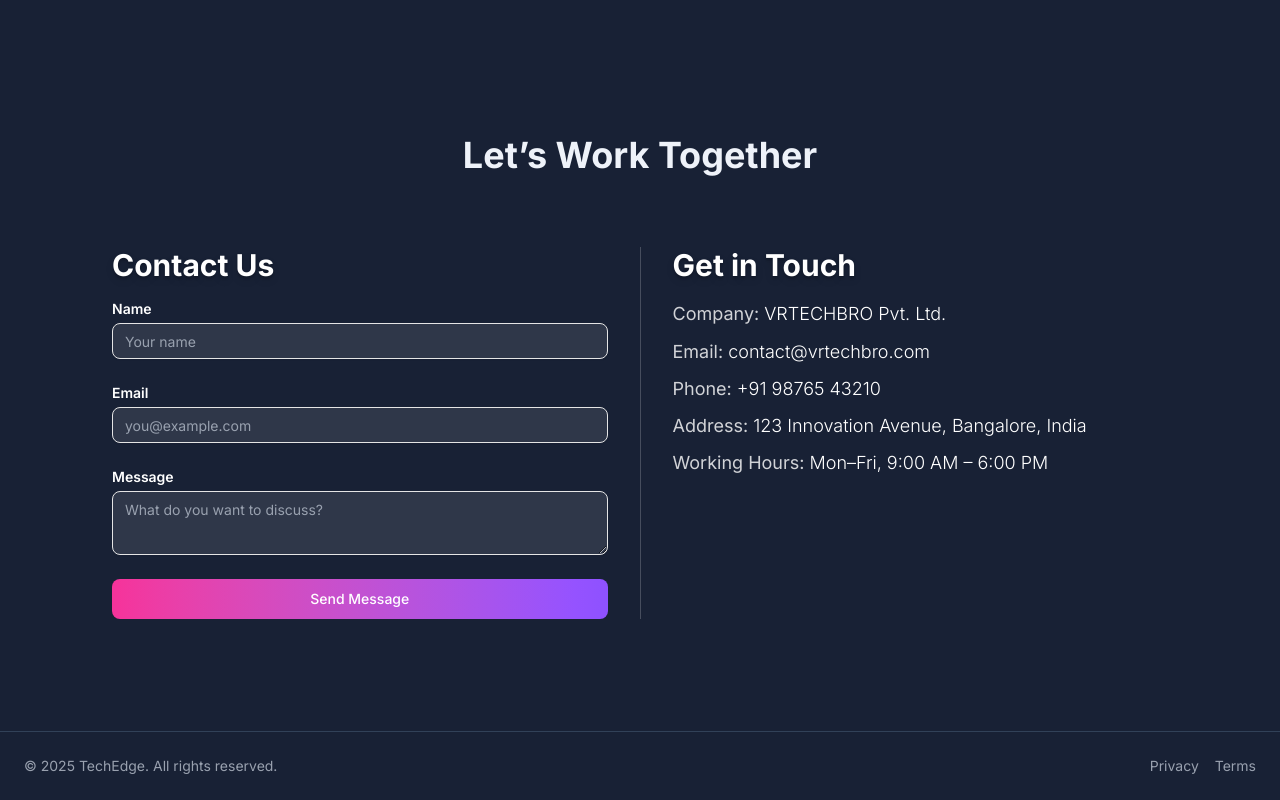
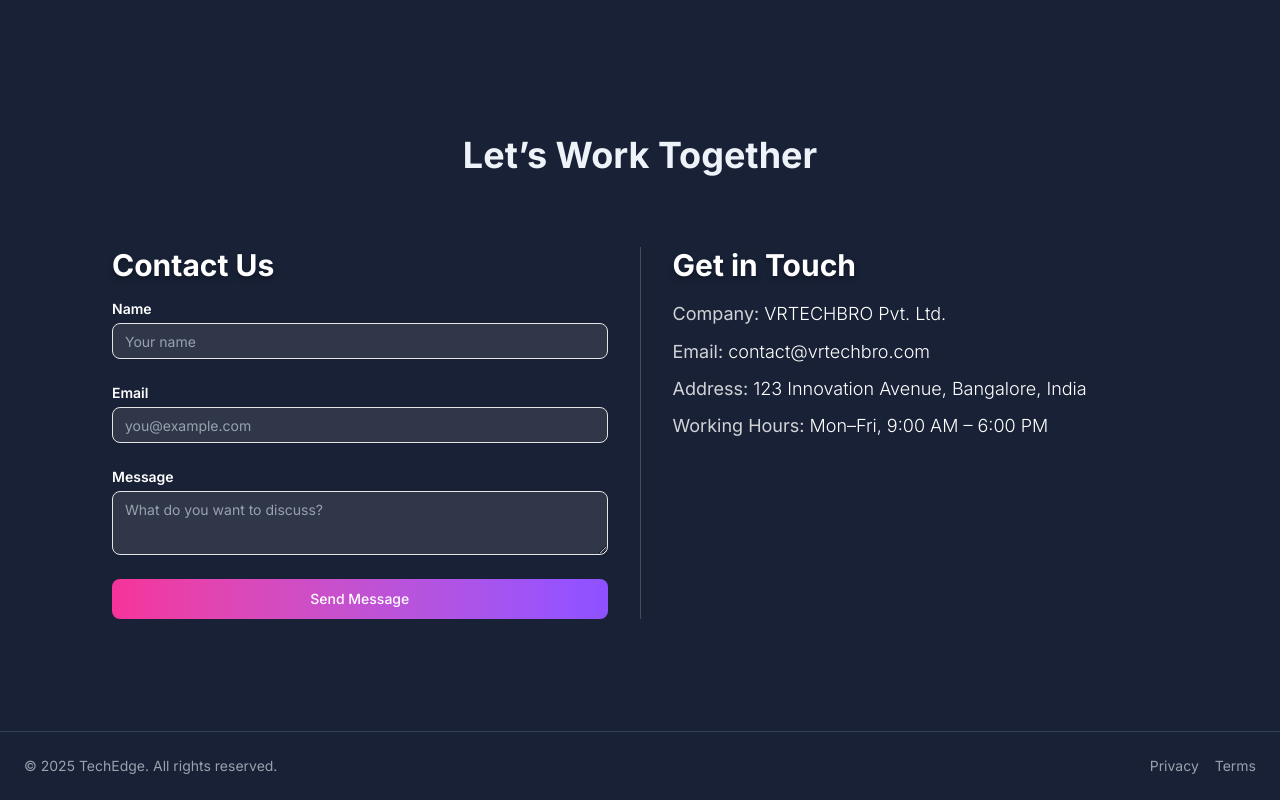
Before and after one commit to Treasure-king/vrtechbro, a Next.js app: page / in a window 1280 px wide. Shown: the part 2239-3039 px from the top of the page. Built offline with nearby package versions, Linux system fonts and the light colour scheme; no server answers; the database is empty.

Commit message:
contact number commented

```diff
--- a/components/contact-form.tsx
+++ b/components/contact-form.tsx
@@ -112,7 +112,7 @@ export function ContactForm() {
           <div className="space-y-2 text-sm md:text-lg leading-relaxed font-light ">
             <p><strong className="text-white/80">Company:</strong> VRTECHBRO Pvt. Ltd.</p>
             <p><strong className="text-white/80">Email:</strong> contact@vrtechbro.com</p>
-            <p><strong className="text-white/80">Phone:</strong> +91 98765 43210</p>
+            {/* <p><strong className="text-white/80">Phone:</strong> +91 98765 43210</p> */}
             <p><strong className="text-white/80">Address:</strong> 123 Innovation Avenue, Bangalore, India</p>
             <p><strong className="text-white/80">Working Hours:</strong> Mon–Fri, 9:00 AM – 6:00 PM</p>
           </div>
```
